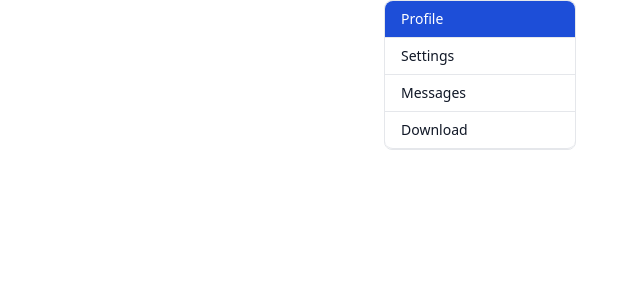
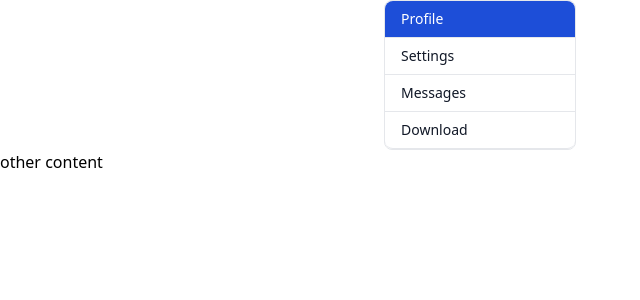
Before and after one commit to carlosfgti/react-app, a React (Vite) app: page / in a window 1280 px wide. Shown: the top 300 px of the page, without its empty margins (0-640 px from the left). Built offline with nearby package versions, Linux system fonts and the light colour scheme.

Commit message:
refactor: use fragment - option_01

```diff
--- a/src/ListGroup.tsx
+++ b/src/ListGroup.tsx
@@ -1,5 +1,8 @@
+import { Fragment } from "react";
+
 function ListGroup () {
     return (
+        <Fragment>
             <div className="max-w-lg mx-auto">
                 <div className="bg-white rounded-lg border border-gray-200 w-48 text-gray-900 text-sm font-medium">
                     <a href="#" aria-current="true" className="block px-4 py-2 border-b border-gray-200 w-full rounded-t-lg bg-blue-700 text-white cursor-pointer">
@@ -16,6 +19,10 @@ function ListGroup () {
                     </a>
                 </div>
             </div>
+            <div>
+                other content
+            </div>
+        </Fragment>
     )
 }
 
```
Lines whose indentation alone changed are shown as unchanged.
